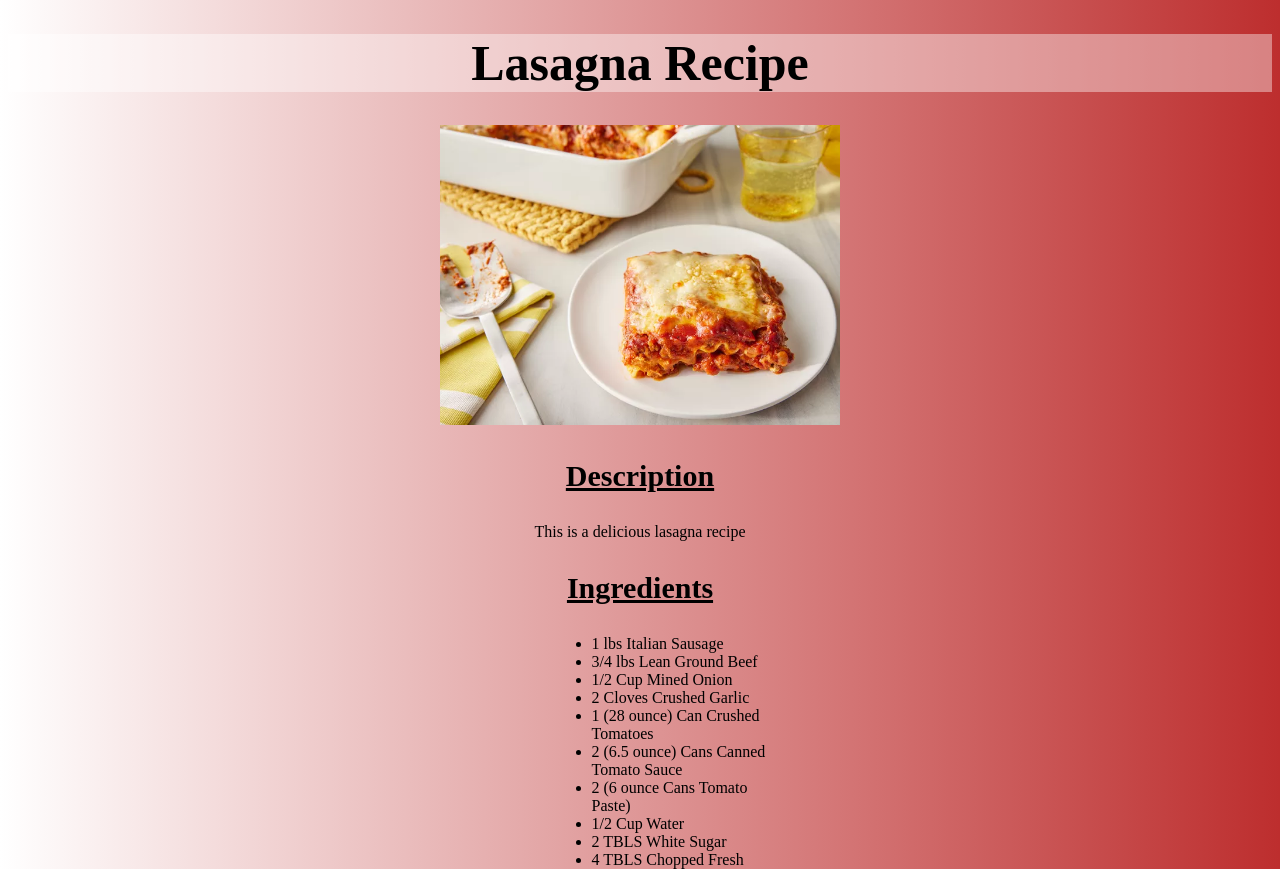
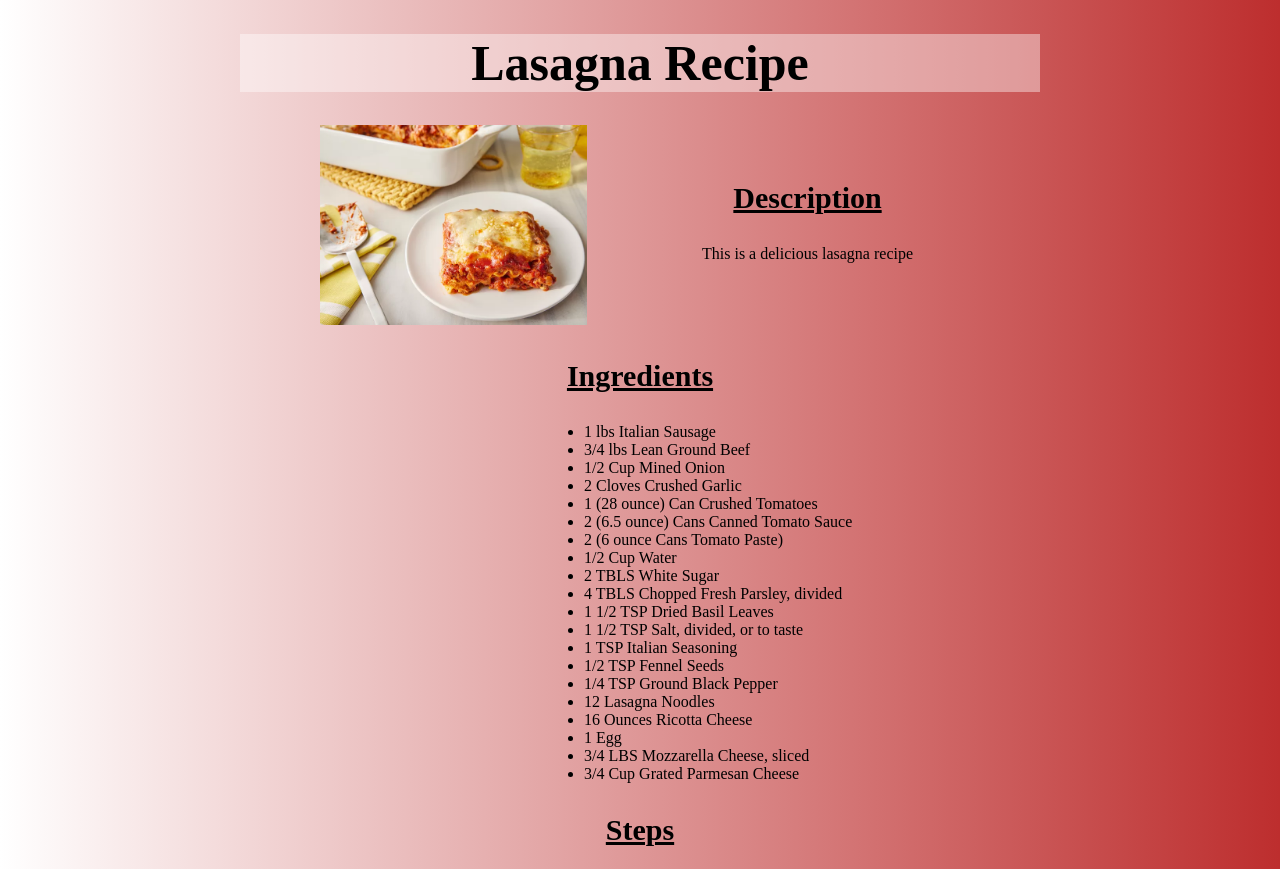
Before and after one commit to mnicolai20/Recipes, a plain HTML site: page Recipes/lasagna.html in a window 1280 px wide. Shown: the top 869 px of the page. Drawn offline with Linux system fonts and the light colour scheme.

Commit message:
added inline-block styling to lasagna.css

```diff
--- a/Recipes/lasagna.html
+++ b/Recipes/lasagna.html
@@ -10,15 +10,18 @@
 <body>
     <h1 class="header">Lasagna Recipe</h1>
 
-    <div id="las">
+    <div id="las" class="block1">
         <img src="../images/lasagna.jpg" alt="Delicious lasagna" id="pic">
     </div>
 
-    <p>
-        <h3 class="desc">Description</h3>
-    </p>
+    <div class="block2">
+        <p>
+            <h3 class="desc">Description</h3>
+        </p>
 
-    <p id="statement">This is a delicious lasagna recipe</p>
+        <p id="statement">This is a delicious lasagna recipe</p>
+    </div>
+
 
     <p>
         <h3 class="desc">Ingredients</h3>
--- a/styles/lasagna.css
+++ b/styles/lasagna.css
@@ -1,5 +1,18 @@
 body{
     background: linear-gradient(to left, rgb(189, 46, 46), white);
+    width: 800px;
+    margin: 0 auto;
+}
+.block1{
+    display: inline-block;
+    margin-left: 10%;
+}
+
+.block2{
+    display: inline-block;
+    margin-left: 9%;
+    position: absolute;
+    padding-top: 2%
 }
 
 .header{
@@ -17,9 +30,7 @@ body{
     }
 
     #groceries{
-        size: 800px;
-        margin-left: 43%;
-        margin-right: 40%;
+        padding-left: 43%;
     }
 
     #statement{
@@ -28,7 +39,7 @@ body{
 
     #pic{
         position: relative;
-        height: 300px;
+        height: 200px;
         width: auto;
     }
 
```
